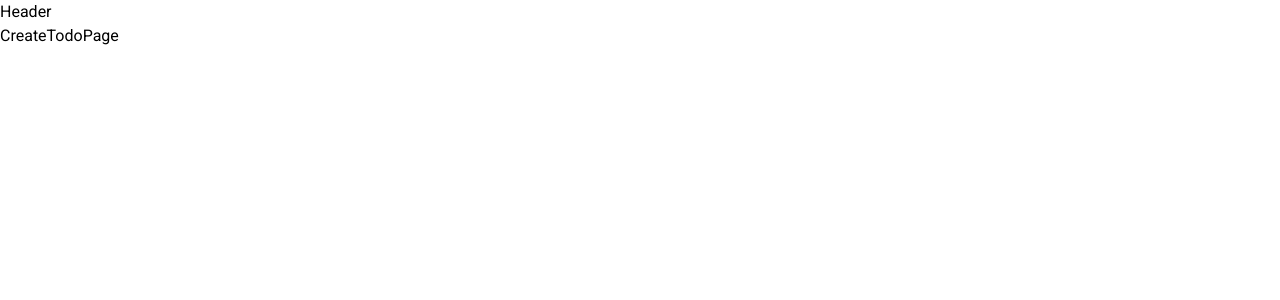
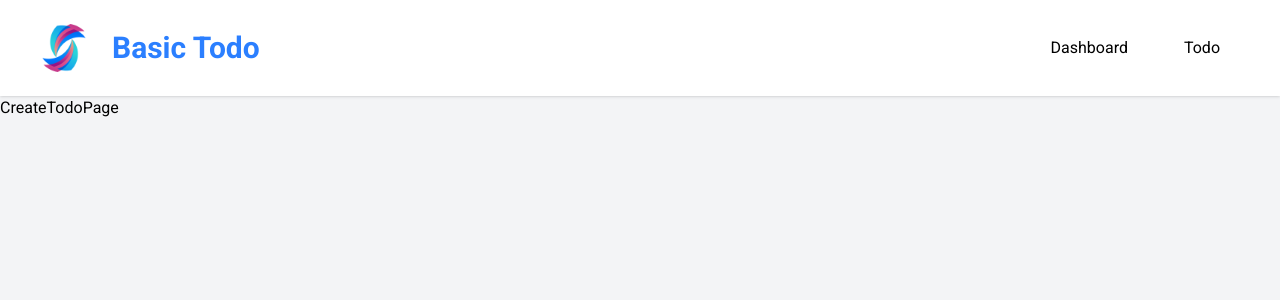
Before and after one commit to earth824/dnc01-nextjs-basic-todo-lab, a Next.js app: page /todo/create in a window 1280 px wide. Shown: the top 300 px of the page. Built offline with nearby package versions, Linux system fonts and the light colour scheme.

Commit message:
add home page

```diff
--- a/app/(main)/layout.tsx
+++ b/app/(main)/layout.tsx
@@ -1,3 +1,5 @@
+import Header from '@/components/layout/header';
+
 export default function MainLayout({
   children
 }: {
@@ -5,7 +7,7 @@ export default function MainLayout({
 }) {
   return (
     <>
-      <div>Header</div>
+      <Header />
       {children}
     </>
   );
--- a/app/(root)/page.tsx
+++ b/app/(root)/page.tsx
@@ -1,9 +1,24 @@
 import { Metadata } from 'next';
+import Image from 'next/image';
+import Link from 'next/link';
 
 export const metadata: Metadata = {
   title: 'Home'
 };
 
 export default function Home() {
-  return <>HoemPage</>;
+  return (
+    <main className="flex flex-col justify-center items-center gap-8 min-h-screen">
+      <Image src="/logo.png" alt="Basic Todo" width={120} height={120} />
+      <h1 className="text-4xl font-bold">
+        The best simple todo list for you. Join us!
+      </h1>
+      <Link
+        href="/dashboard"
+        className="bg-gray-200 px-5 py-2.5 rounded-lg hover:bg-gray-300"
+      >
+        Get Started
+      </Link>
+    </main>
+  );
 }
--- a/app/globals.css
+++ b/app/globals.css
@@ -1 +1,18 @@
 @import 'tailwindcss';
+
+@layer base {
+  body {
+    @apply bg-gray-100;
+  }
+
+  button:not(:disabled),
+  [role='button']:not(:disabled) {
+    @apply cursor-pointer;
+  }
+}
+
+@layer utilities {
+  .flex-center {
+    @apply flex justify-center items-center;
+  }
+}
--- /dev/null
+++ b/components/layout/header.tsx
@@ -0,0 +1,26 @@
+import Image from 'next/image';
+import Link from 'next/link';
+
+export default function Header() {
+  return (
+    <header className="flex justify-between items-center px-10 py-6 bg-white shadow">
+      <Link href="/">
+        <div className="flex items-center gap-6">
+          <Image src="/logo.png" alt="Basic Todo" width={48} height={48} />
+          <h2 className="text-3xl text-blue-500 font-bold">Basic Todo</h2>
+        </div>
+      </Link>
+      <nav className="space-x-4">
+        <Link
+          href="/dashboard"
+          className="px-5 py-2.5 rounded-lg hover:bg-gray-100"
+        >
+          Dashboard
+        </Link>
+        <Link href="/todo" className="px-5 py-2.5 rounded-lg hover:bg-gray-100">
+          Todo
+        </Link>
+      </nav>
+    </header>
+  );
+}
```
Also changed, not shown: public/logo.png (added).
